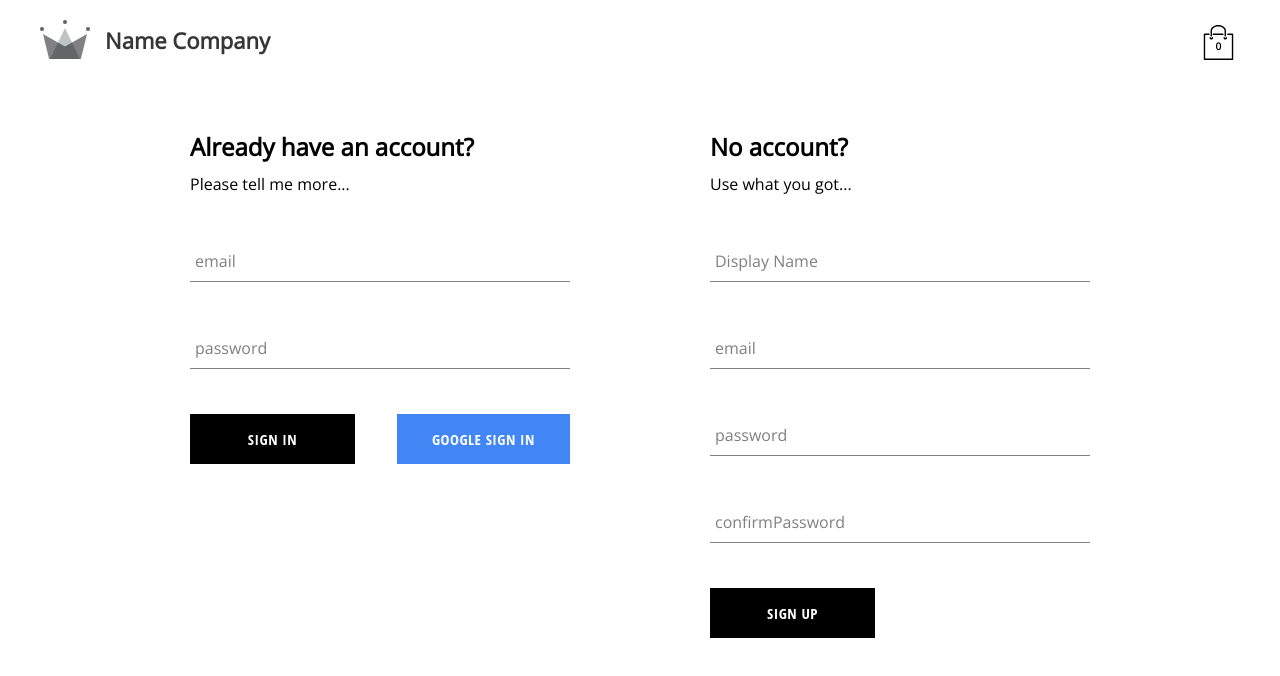
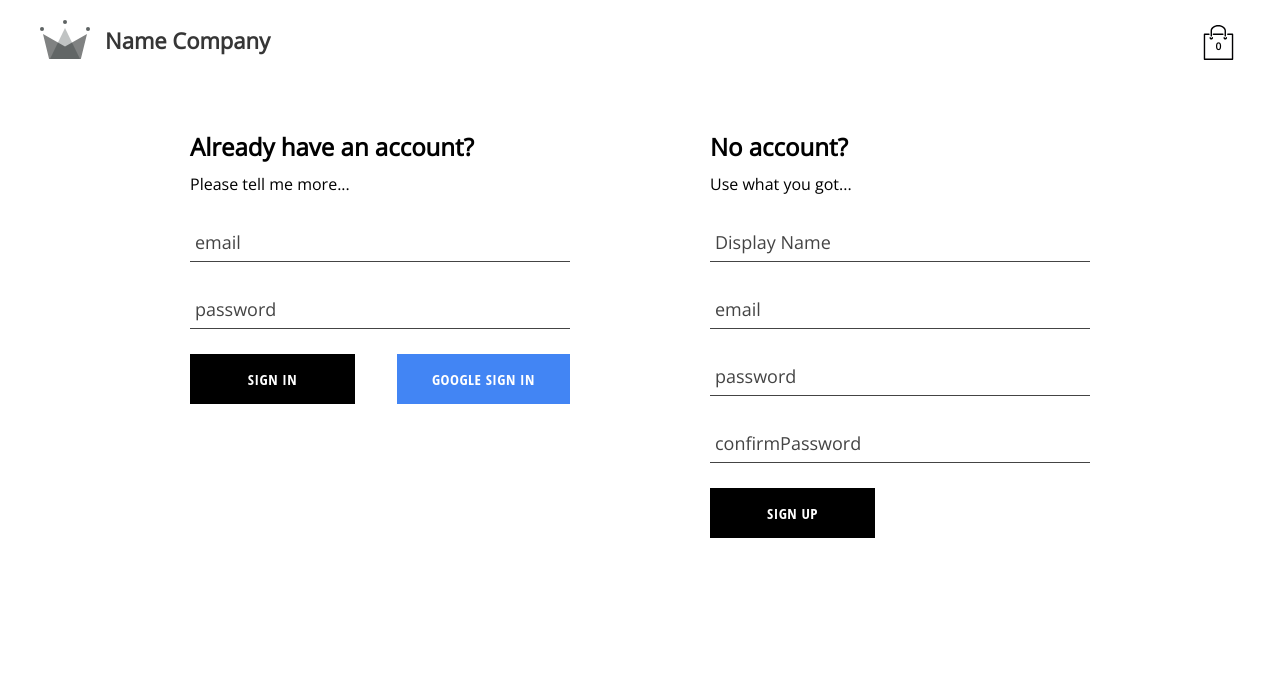
Before and after one commit to riancarlosdev/simple-ecommerce-in-reactjs, a React (Create React App) app: page /auth in a window 1280 px wide. Shown: the top 676 px of the page. Built offline with nearby package versions, Linux system fonts and the light colour scheme; no server answers.

Commit message:
new update

```diff
--- a/src/components/cart-dropdown/CartDropDown.jsx
+++ b/src/components/cart-dropdown/CartDropDown.jsx
@@ -4,6 +4,7 @@ import CartItem from "../cart-item/CartItem";
 import { useContext } from "react";
 
 import { CartContext } from "../../context/cart.context";
+import { Link } from "react-router-dom";
 
 function CartDropDown() {
   const { cartItems, setIsCartOpen } = useContext(CartContext);
@@ -35,7 +36,9 @@ function CartDropDown() {
             </div>
             <div id="options-down">
               <Button onClick={() => setIsCartOpen(false)}>CLOSE</Button>
-              <Button>CHECKOUT</Button>
+              <Link to="/checkout">
+                <Button>CHECKOUT</Button>
+              </Link>
             </div>
           </>
         )}
--- a/src/components/cart-dropdown/cartDropDown.styles.scss
+++ b/src/components/cart-dropdown/cartDropDown.styles.scss
@@ -25,6 +25,7 @@
     column-gap: 30px;
     padding-right: 10px;
     margin-bottom: 10px;
+    margin-top: 20px;
 
     span {
       font-size: 18px;
--- a/src/components/form-input/FormInput.jsx
+++ b/src/components/form-input/FormInput.jsx
@@ -1,6 +1,6 @@
 import React from "react";
 
-import './formInput.styles.scss'
+import "./formInput.styles.scss";
 
 function FormInput({ label, inputOptions }) {
   return (
--- a/src/components/form-input/formInput.styles.scss
+++ b/src/components/form-input/formInput.styles.scss
@@ -1,15 +1,15 @@
-$sub-color: grey;
+$sub-color: rgb(68, 68, 68);
 $main-color: black;
 
 @mixin shrinkLabel {
   top: -14px;
-  font-size: 12px;
+  font-size: 14px;
   color: $main-color;
+  letter-spacing: 1px;
 }
 
 .group {
   position: relative;
-  margin: 45px 0;
 
   .form-input {
     background: none;
@@ -39,7 +39,7 @@ $main-color: black;
 
   .form-input-label {
     color: $sub-color;
-    font-size: 16px;
+    font-size: 18px;
     font-weight: normal;
     position: absolute;
     pointer-events: none;
--- a/src/data/shop-data.json
+++ b/src/data/shop-data.json
@@ -3,31 +3,36 @@
     "id": 1,
     "name": "Brown Brim",
     "imageUrl": "https://i.ibb.co/ZYW3VTp/brown-brim.png",
-    "price": 25.3
+    "price": 25.3,
+    "description": "The Narrows has built-in UPF 50+ protection from harmful rays, the full brim blocks sun and rain, and the neck drawstring"
   },
   {
     "id": 2,
     "name": "Blue Beanie",
     "imageUrl": "https://i.ibb.co/ypkgK0X/blue-beanie.png",
-    "price": 18.1
+    "price": 18.1,
+    "description": "The Narrows has built-in UPF 50+ protection from harmful rays, the full brim blocks sun and rain, and the neck drawstring"
   },
   {
     "id": 3,
     "name": "Brown Cowboy",
     "imageUrl": "https://i.ibb.co/QdJwgmp/brown-cowboy.png",
-    "price": 35
+    "price": 35,
+    "description": "The Narrows has built-in UPF 50+ protection from harmful rays, the full brim blocks sun and rain, and the neck drawstring"
   },
   {
     "id": 4,
     "name": "Grey Brim",
     "imageUrl": "https://i.ibb.co/RjBLWxB/grey-brim.png",
-    "price": 25.45
+    "price": 25.45,
+    "description": "The Narrows has built-in UPF 50+ protection from harmful rays, the full brim blocks sun and rain, and the neck drawstring"
   },
   {
     "id": 5,
     "name": "Green Beanie",
     "imageUrl": "https://i.ibb.co/YTjW3vF/green-beanie.png",
-    "price": 18
+    "price": 18,
+    "description": "The Narrows has built-in UPF 50+ protection from harmful rays, the full brim blocks sun and rain, and the neck drawstring"
   },
   {
     "id": 6,
@@ -39,18 +44,21 @@
     "id": 7,
     "name": "Red Beanie",
     "imageUrl": "https://i.ibb.co/bLB646Z/red-beanie.png",
-    "price": 18
+    "price": 18,
+    "description": "The Narrows has built-in UPF 50+ protection from harmful rays, the full brim blocks sun and rain, and the neck drawstring"
   },
   {
     "id": 8,
     "name": "Wolf Cap",
     "imageUrl": "https://i.ibb.co/1f2nWMM/wolf-cap.png",
-    "price": 14
+    "price": 14,
+    "description": "The Narrows has built-in UPF 50+ protection from harmful rays, the full brim blocks sun and rain, and the neck drawstring"
   },
   {
     "id": 9,
     "name": "Blue Snapback",
     "imageUrl": "https://i.ibb.co/X2VJP2W/blue-snapback.png",
-    "price": 16
+    "price": 16,
+    "description": "The Narrows has built-in UPF 50+ protection from harmful rays, the full brim blocks sun and rain, and the neck drawstring"
   }
 ]
--- a/src/index.scss
+++ b/src/index.scss
@@ -3,6 +3,12 @@
   margin: 0;
   padding: 0;
   box-sizing: border-box;
+}
+
+.max-layout {
+  max-width: 1600px;
+  width: 100%;
+  margin: 0 auto;
 }
 
 body {
--- a/src/routes/layout/Layout.jsx
+++ b/src/routes/layout/Layout.jsx
@@ -18,7 +18,7 @@ export const Layout = () => {
 
   return (
     <>
-      <div className="navigation">
+      <div className="navigation max-layout">
         <LogoCompany />
         {path !== "/checkout" && (
           <>
```
